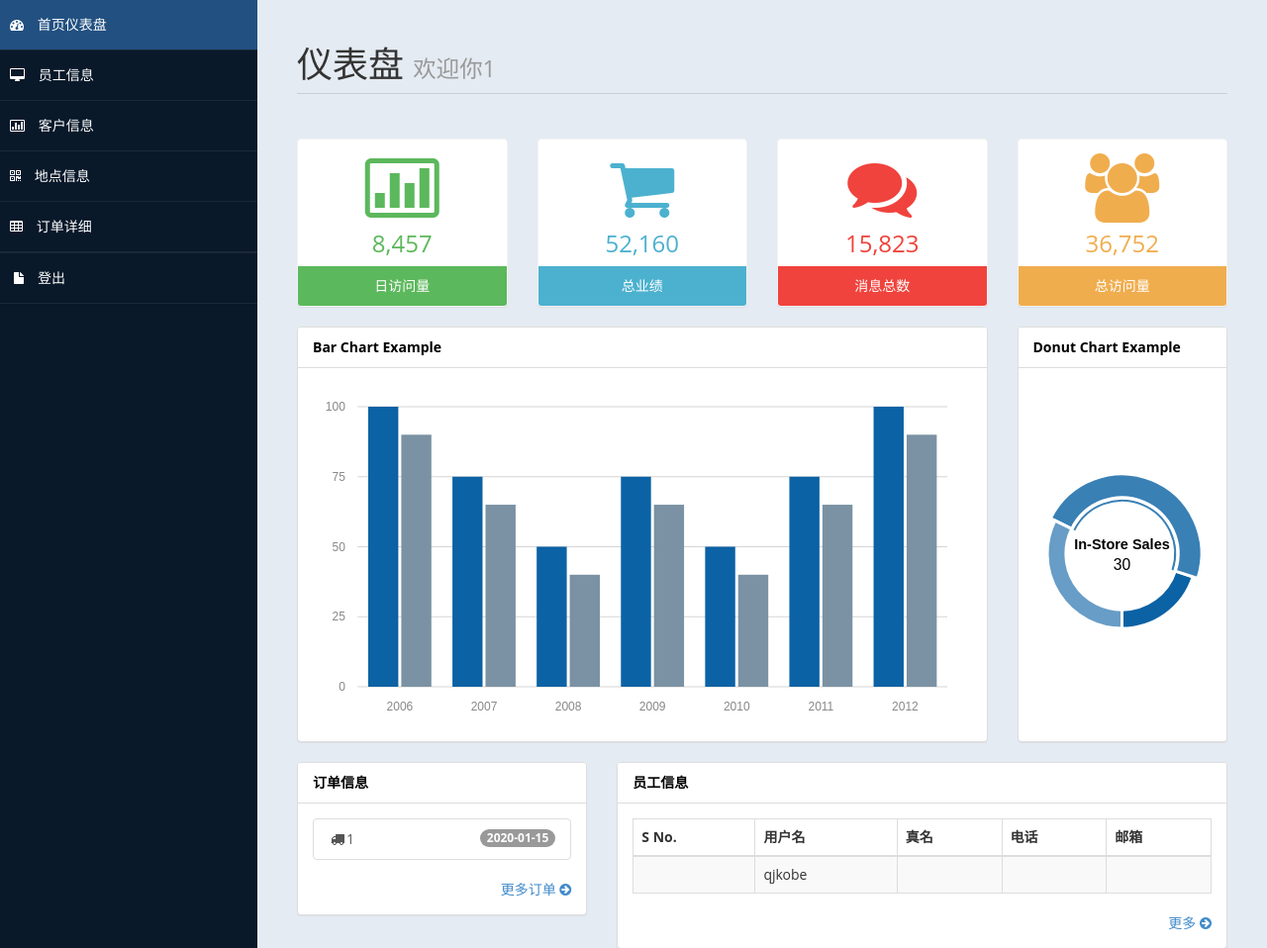
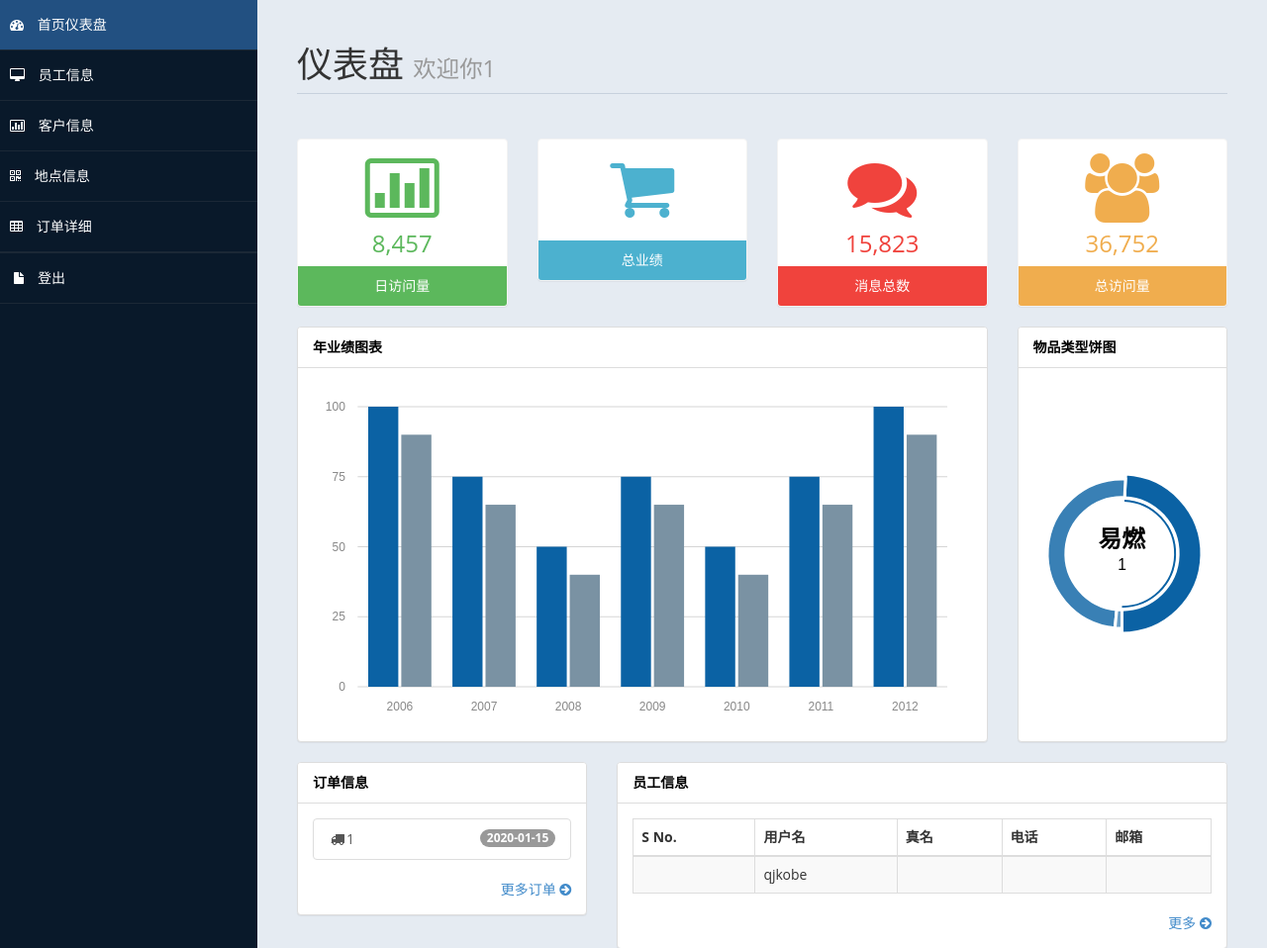
Before and after one commit to qjkobe/logistics, a PHP site: page /place/admin/index.php?username=1 in a window 1280 px wide. Shown: the part 60-1018 px from the top of the page at 99% size. Run offline with PHP 8.4, Linux system fonts and the light colour scheme; data comes from the database, SQL or seed files in the repository; tables that the repository leaves empty hold one stand-in row (values such as "Sample post"); data that the repository does not hold is empty.

Commit message:
finish visitnum

```diff
--- a/admin/assets/js/custom-scripts.js
+++ b/admin/assets/js/custom-scripts.js
@@ -66,14 +66,14 @@
             Morris.Donut({
                 element: 'morris-donut-chart',
                 data: [{
-                    label: "Download Sales",
-                    value: 12
+                    label: "易燃",
+                    value: 1
                 }, {
-                    label: "In-Store Sales",
-                    value: 30
+                    label: "易碎",
+                    value: 1
                 }, {
-                    label: "Mail-Order Sales",
-                    value: 20
+                    label: "易腐",
+                    value: 0
                 }],
                 resize: true
             });
--- a/admin/index.php
+++ b/admin/index.php
@@ -20,6 +20,26 @@
 <?php
 include_once "common/verify.php"
 ?>
+<script>
+    $(function(){
+        $.ajax({
+            type: "POST",
+            url: "http://localhost:8080/admin/getperformance",
+            data: {
+                username: "<?php echo $_SESSION['adminname']?>"
+            },
+            dataType: "json",
+            success: function(data){
+                temp = eval(data);
+                if(temp.state == "error"){
+                    alert("异常错误，获取用户信息失败");
+                }else if(temp.state == "success"){
+                    $("#performance").html(temp.performance);
+                }
+            }
+        })
+    })
+</script>
 <body>
 <div id="wrapper">
     <?php
@@ -60,7 +80,7 @@
                     <div class="panel panel-primary text-center no-boder bg-color-blue">
                         <div class="panel-body">
                             <i class="fa fa-shopping-cart fa-5x"></i>
-                            <h3>52,160 </h3>
+                            <h3 id="performance"> </h3>
                         </div>
                         <div class="panel-footer back-footer-blue">
                             总业绩
@@ -101,7 +121,7 @@
                 <div class="col-md-9 col-sm-12 col-xs-12">
                     <div class="panel panel-default">
                         <div class="panel-heading">
-                            Bar Chart Example
+                            年业绩图表
                         </div>
                         <div class="panel-body">
                             <div id="morris-bar-chart"></div>
@@ -111,7 +131,7 @@
                 <div class="col-md-3 col-sm-12 col-xs-12">
                     <div class="panel panel-default">
                         <div class="panel-heading">
-                            Donut Chart Example
+                            物品类型饼图
                         </div>
                         <div class="panel-body">
                             <div id="morris-donut-chart"></div>
--- a/client/index.php
+++ b/client/index.php
@@ -53,7 +53,7 @@
                 <div class="col-md-9 col-sm-12 col-xs-12">
                     <div class="panel panel-default">
                         <div class="panel-heading">
-                            Bar Chart Example
+                            年业绩图表
                         </div>
                         <div class="panel-body">
                             <div id="morris-bar-chart"></div>
@@ -63,7 +63,7 @@
                 <div class="col-md-3 col-sm-12 col-xs-12">
                     <div class="panel panel-default">
                         <div class="panel-heading">
-                            Donut Chart Example
+                            物品类型饼图
                         </div>
                         <div class="panel-body">
                             <div id="morris-donut-chart"></div>
```
Also changed, not shown: client/assets/js/custom-scripts.js (+6 -6 lines), staff/assets/js/custom-scripts.js (+6 -6 lines), staff/index.php (+23 -3 lines).
